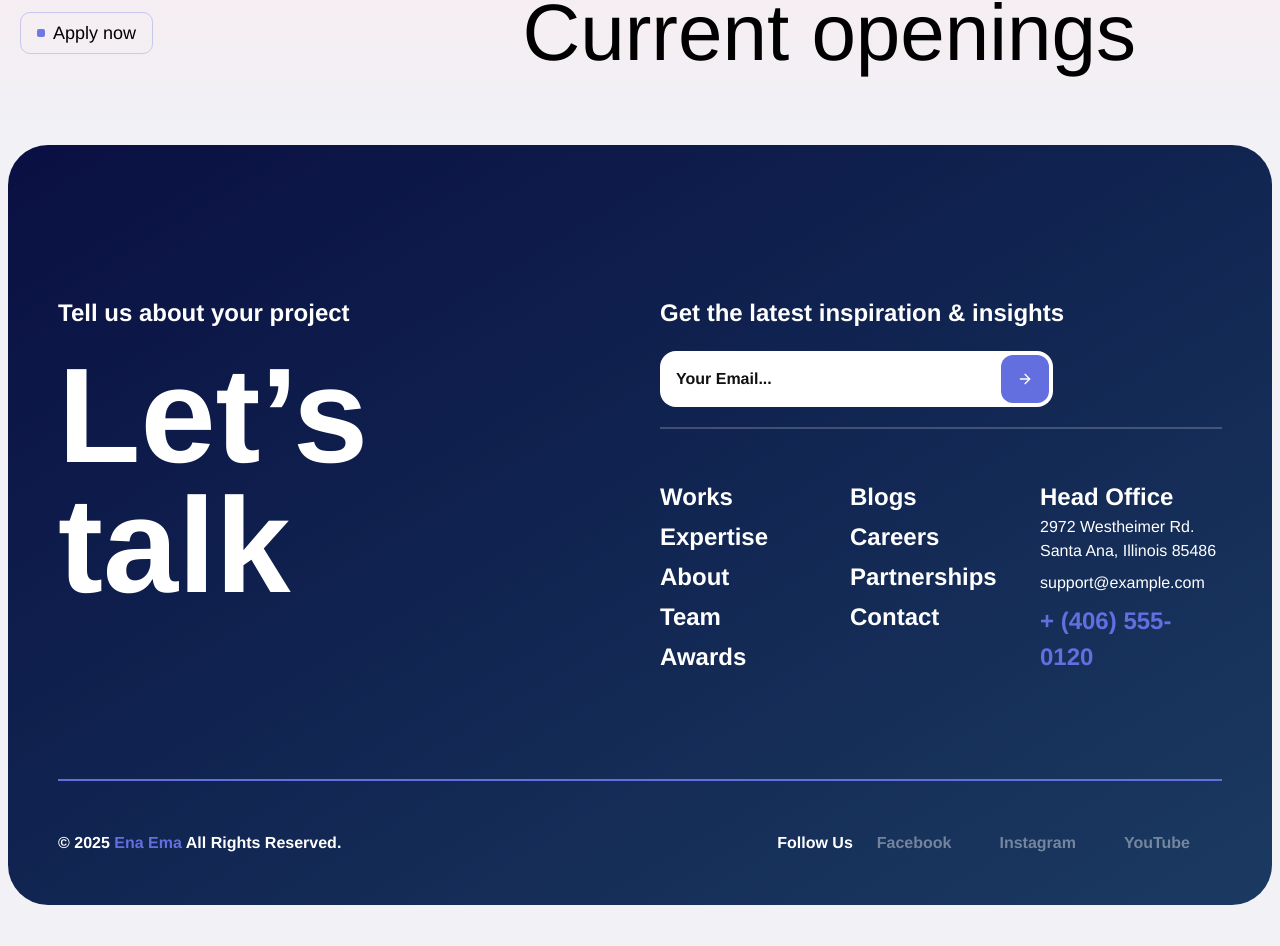
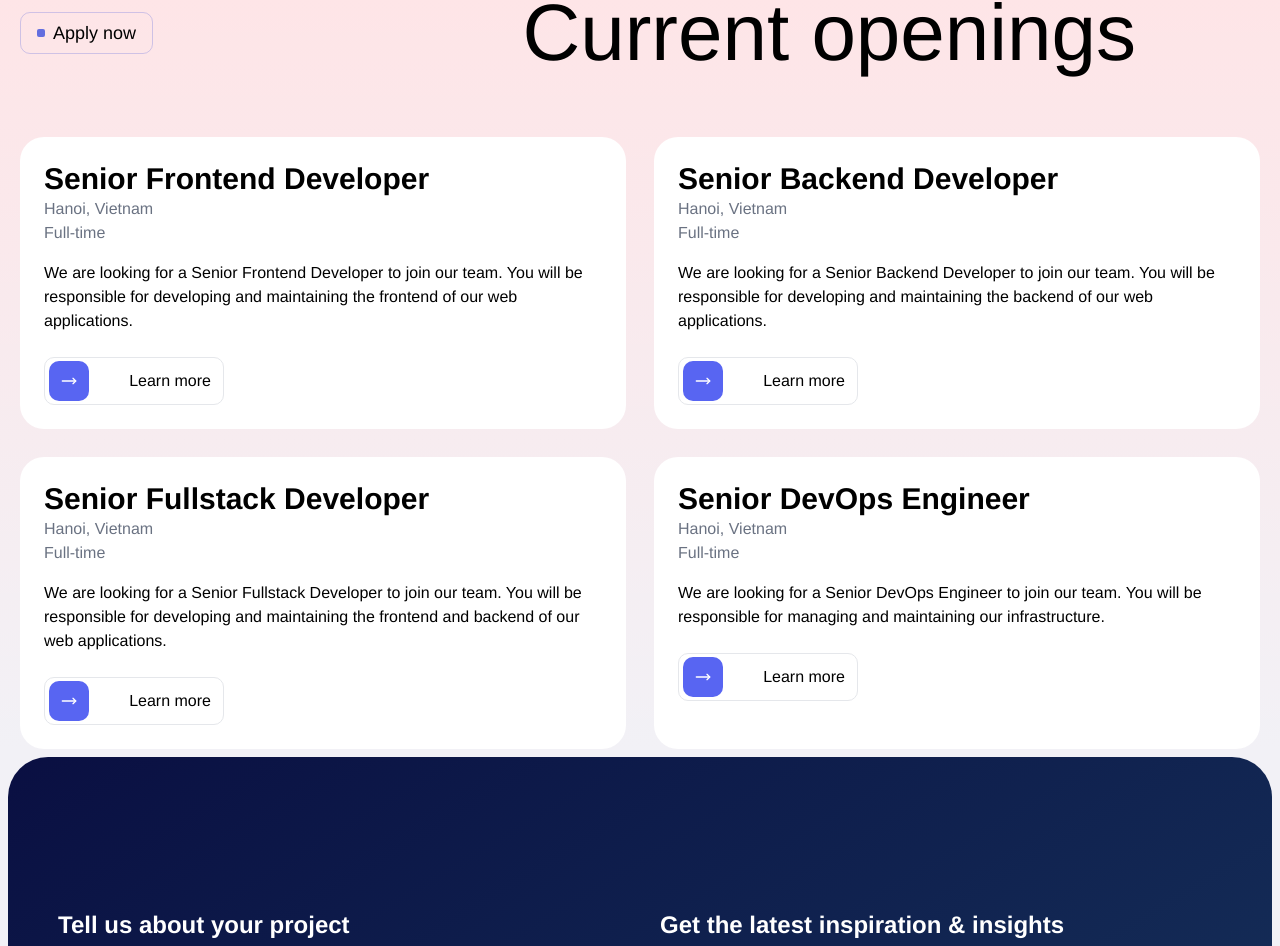
Before and after one commit to naimur-reza/diteck-frontend, a Next.js app: page /career in a window 1280 px wide. Shown: the part 959-1905 px from the top of the page. Before the commit the page ends 1872 px from the top, so only its background shows below. Built offline with nearby package versions, Linux system fonts and the light colour scheme; a web font is replaced by a local one.

Commit message:
Feat: Add career card

```diff
--- /dev/null
+++ b/src/app/(withMainLayout)/career/_components/CareerCard.tsx
@@ -0,0 +1,20 @@
+import { ButtonWithIcon } from "@/components/common";
+
+const CareerCard = (job: {
+  title: string;
+  location: string;
+  type: string;
+  description: string;
+}) => {
+  return (
+    <div className="bg-white rounded-3xl p-6 ">
+      <h3 className="text-3xl font-semibold">{job.title}</h3>
+      <p className="text-gray-500">{job.location}</p>
+      <p className="text-gray-500">{job.type}</p>
+      <p className="mt-4 mb-6">{job.description}</p>
+      <ButtonWithIcon text="Learn more" />
+    </div>
+  );
+};
+
+export default CareerCard;
--- a/src/app/(withMainLayout)/career/page.tsx
+++ b/src/app/(withMainLayout)/career/page.tsx
@@ -1,4 +1,5 @@
 import { ParallaxBanner, SectionTitle } from "@/components/common";
+import CareerCard from "./_components/CareerCard";
 
 const Career = () => {
   return (
@@ -10,8 +11,45 @@ const Career = () => {
         description="By joining our team, you’ll have the opportunity to work on cutting projects, leverage the latest technologies, and make a real impact."
       />
       <SectionTitle title="Current openings" buttonText="Apply now" />
+
+      <div className="grid grid-cols-1 md:grid-cols-2 gap-7">
+        {jobs.map((job, index) => (
+          <CareerCard key={index} {...job} />
+        ))}
+      </div>
     </div>
   );
 };
 
 export default Career;
+
+const jobs = [
+  {
+    title: "Senior Frontend Developer",
+    location: "Hanoi, Vietnam",
+    type: "Full-time",
+    description:
+      "We are looking for a Senior Frontend Developer to join our team. You will be responsible for developing and maintaining the frontend of our web applications.",
+  },
+  {
+    title: "Senior Backend Developer",
+    location: "Hanoi, Vietnam",
+    type: "Full-time",
+    description:
+      "We are looking for a Senior Backend Developer to join our team. You will be responsible for developing and maintaining the backend of our web applications.",
+  },
+  {
+    title: "Senior Fullstack Developer",
+    location: "Hanoi, Vietnam",
+    type: "Full-time",
+    description:
+      "We are looking for a Senior Fullstack Developer to join our team. You will be responsible for developing and maintaining the frontend and backend of our web applications.",
+  },
+  {
+    title: "Senior DevOps Engineer",
+    location: "Hanoi, Vietnam",
+    type: "Full-time",
+    description:
+      "We are looking for a Senior DevOps Engineer to join our team. You will be responsible for managing and maintaining our infrastructure.",
+  },
+];
```
